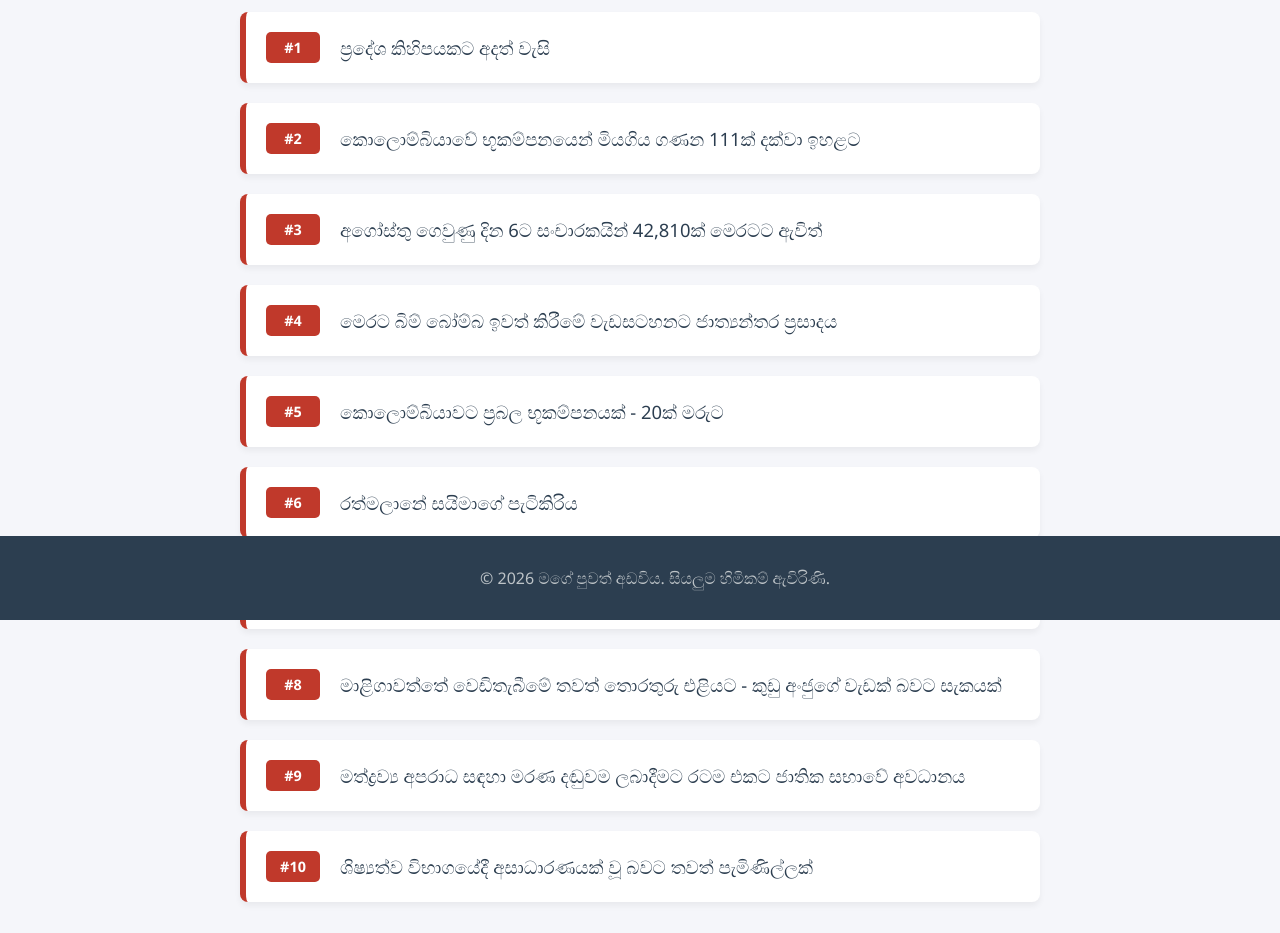
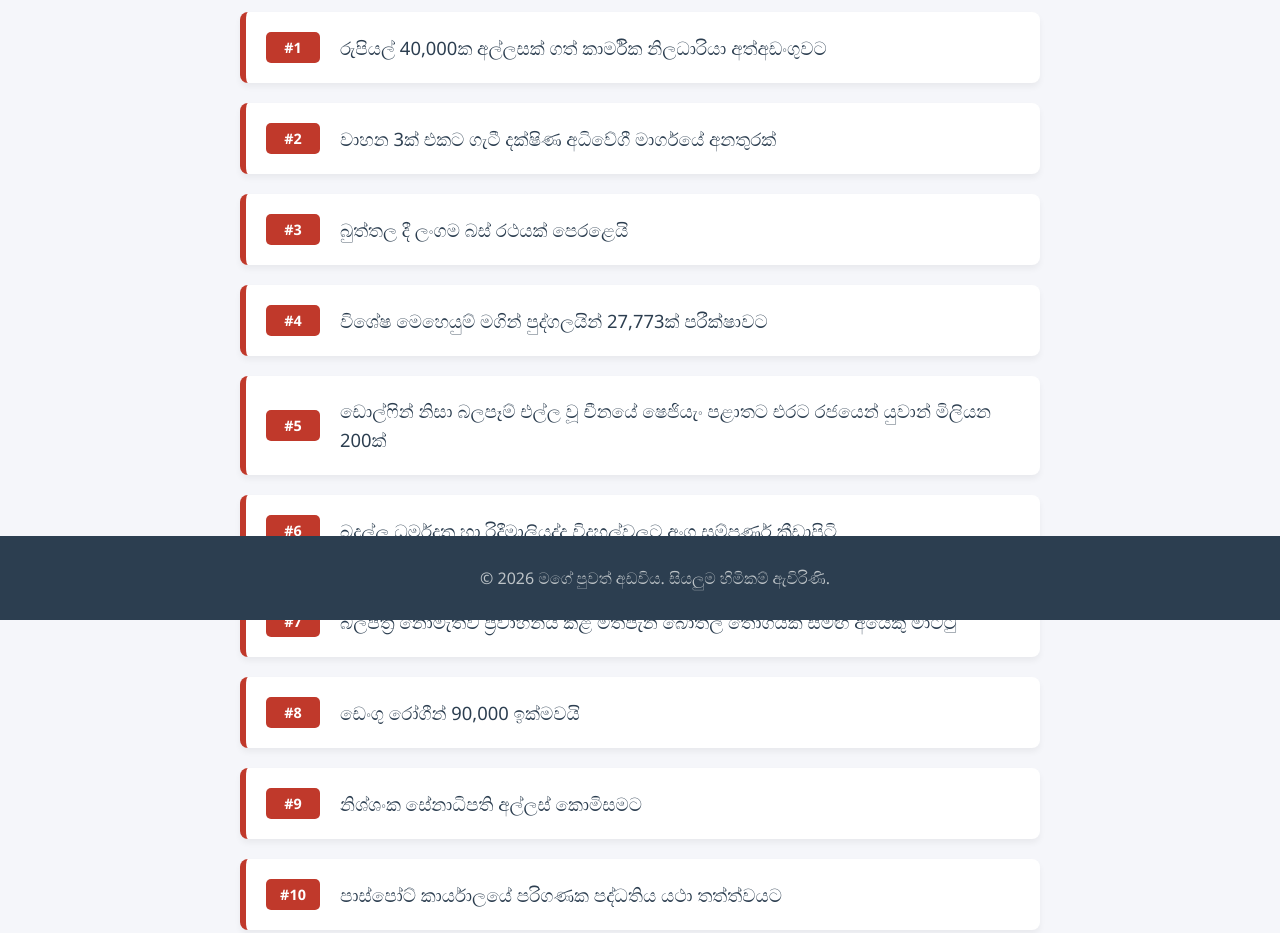
Before and after one commit to Tharusha-Nethsara2026/My-News-Website, a plain HTML site: page index.html in a window 1280 px wide. Shown: the part 180-1113 px from the top of the page. Drawn offline with Linux system fonts and the light colour scheme.

Commit message:
Auto-updated news headlines

```diff
--- a/index.html
+++ b/index.html
@@ -18,52 +18,52 @@
 
             <div class="news-card">
                 <span class="news-number">#1</span>
-                <p>ප්‍රදේශ කිහිපයකට අදත් වැසි</p>
+                <p>රුපියල් 40,000ක අල්ලසක් ගත් කාර්මික නිලධාරියා අත්අඩංගුවට</p>
             </div>
 
             <div class="news-card">
                 <span class="news-number">#2</span>
-                <p>කොලොම්බියාවේ භූකම්පනයෙන් මියගිය ගණන 111ක් දක්වා ඉහළට</p>
+                <p>වාහන 3ක් එකට ගැටී දක්ෂිණ අධිවේගී මාර්ගයේ අනතුරක්</p>
             </div>
 
             <div class="news-card">
                 <span class="news-number">#3</span>
-                <p>අගෝස්තු ගෙවුණු දින 6ට සංචාරකයින් 42,810ක් මෙරටට ඇවිත්</p>
+                <p>බුත්තල දී ලංගම බස් රථයක් පෙරළෙයි</p>
             </div>
 
             <div class="news-card">
                 <span class="news-number">#4</span>
-                <p>මෙරට බිම් බෝම්බ ඉවත් කිරීමේ වැඩසටහනට ජාත්‍යන්තර ප්‍රසාදය</p>
+                <p>විශේෂ මෙහෙයුම් මගින් පුද්ගලයින් 27,773ක් පරීක්ෂාවට</p>
             </div>
 
             <div class="news-card">
                 <span class="news-number">#5</span>
-                <p>කොලොම්බියාවට ප්‍රබල භූකම්පනයක් - 20ක් මරුට</p>
+                <p>ඩොල්ෆින් නිසා බලපෑම් එල්ල වූ චීනයේ ෂෙජියැං පළාතට එරට රජයෙන් යුවාන් මිලියන 200ක්</p>
             </div>
 
             <div class="news-card">
                 <span class="news-number">#6</span>
-                <p>රත්මලානේ සයිමාගේ පැටිකිරිය</p>
+                <p>බදුල්ල ධර්මදූත හා රිදීමාලියද්ද විදුහල්වලට අංග සම්පූර්ණ ක්‍රීඩාපිටි</p>
             </div>
 
             <div class="news-card">
                 <span class="news-number">#7</span>
-                <p>පසුගිය දිනවල ඇති වූ බන්ධනාගාර ගැටුම්වල දේපළ හානිය මිලියන 255කට අධිකයි</p>
+                <p>බලපත්‍ර නොමැතිව ප්‍රවාහනය කළ මත්පැන් බෝතල් තොගයක් සමඟ අයෙකු මාට්ටු</p>
             </div>
 
             <div class="news-card">
                 <span class="news-number">#8</span>
-                <p>මාළිගාවත්තේ වෙඩිතැබීමේ තවත් තොරතුරු එළියට - කුඩු අංජුගේ වැඩක් බවට සැකයක්</p>
+                <p>ඩෙංගු රෝගීන් 90,000 ඉක්මවයි</p>
             </div>
 
             <div class="news-card">
                 <span class="news-number">#9</span>
-                <p>මත්ද්‍රව්‍ය අපරාධ සඳහා මරණ දඬුවම ලබාදීමට රටම එකට ජාතික සභාවේ අවධානය</p>
+                <p>නිශ්ශංක සේනාධිපති අල්ලස් කොමිසමට</p>
             </div>
 
             <div class="news-card">
                 <span class="news-number">#10</span>
-                <p>ශිෂ්‍යත්ව විභාගයේදී අසාධාරණයක් වූ බවට තවත් පැමිණිල්ලක්</p>
+                <p>පාස්පෝට් කාර්යාලයේ පරිගණක පද්ධතිය යථා තත්ත්වයට</p>
             </div>
 
         </main>
```
